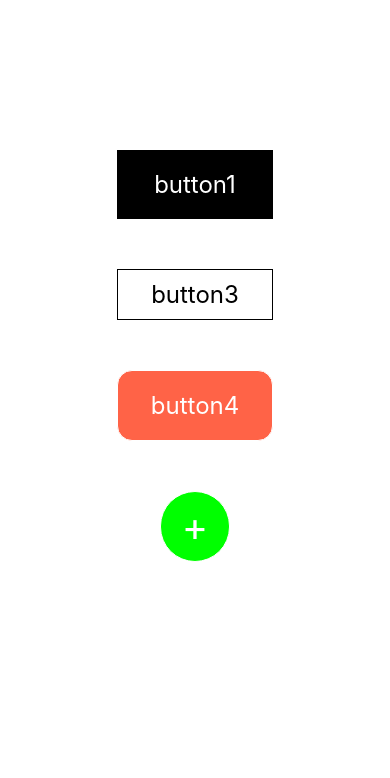
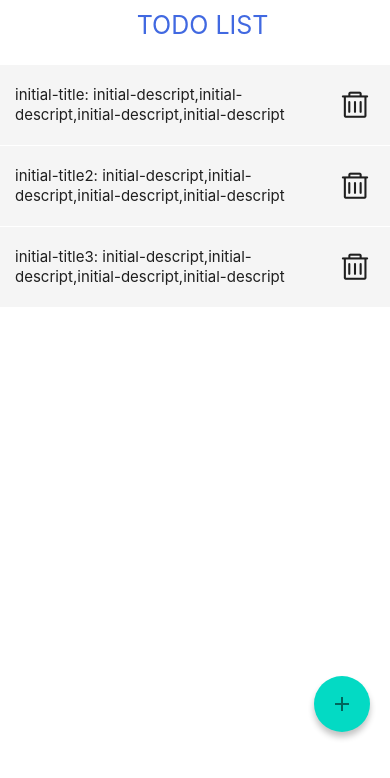
Before and after one commit to kurikuri333/Todolist, a React Native app: screen / in a window 390 px wide. Shown: the top 778 px of the page. Built offline with nearby package versions, Linux system fonts and the light colour scheme.

Commit message:
ゴミ箱　FAB　入力欄仮実装

```diff
--- a/App.tsx
+++ b/App.tsx
@@ -1,123 +1,253 @@
-import React from 'react';
-import { StyleSheet, Text, View, TouchableHighlight } from 'react-native';
+import React,{ FC, Fragment ,useState, useEffect }  from 'react';
+import { Checkbox, FAB } from 'react-native-paper';
+import  Icon  from "react-native-vector-icons/AntDesign";
+import {
+  StyleSheet,
+  Text,
+  SafeAreaView,
+  TextInput,
+  TouchableOpacity,
+  View,
+  FlatList,
+  Modal,
+  TouchableHighlight
+ } from 'react-native';
+ import todolist from './api/todolist.json';
 
-export default class App extends React.Component {
+ type Todo ={
+  id: number;
+  title: string;
+  description: string;
+  done: boolean;
+ }
 
-  constructor(props) {
-    super(props);
-    this.state = {
-    }
+ type Mode =`list` | `add`;
+
+ const App:FC = () => {
+
+  const [ready, setReady] = useState(false);
+  const getReady = () => {
+    setTodos(todolist);
+    setReady(true);
+  }
+  useEffect(() => {
+    getReady();
+  }, []);
+
+  // モードチェンジ
+  const [mode, setMode] = useState<Mode>('list');
+  const changeMode = (mode: Mode) => {
+    setMode(mode);
+  }
+  const handlePlus = () => {
+    changeMode('add'); // modal表示
+  }
+  const handleCancel = () => {
+    changeMode('list'); // リスト表示
   }
 
-  render() {
-    return (
-      <View style={styles.container}>
-        {/* ボタン1 */}
-        <TouchableHighlight style = {styles.button1}
-                            onPress= {() => console.log("press1")}
-                            activeOpacity={0.6}
-                            underlayColor="gray"
-        >
-          <Text style = {styles.fontStyle}>button1</Text>
-        </TouchableHighlight>
+  // TODO追加
+  const [todos, setTodos] = useState<Todo[]>([]);
+  const addTodo = (todo: Todo) => {
+    setTodos(todos => [...todos, todo]);
+  }
 
-        {/* ボタン3 */}
-        <TouchableHighlight style = {styles.button3}
-                    onPress= {() => console.log("press3")}
-                    activeOpacity={0.6}
-                    underlayColor="lightgray"
-        >
-          <Text style = {[styles.fontStyle, {color: "black"}]}>button3</Text>
-        </TouchableHighlight>
+  const handleAdd = () => {
+    if(!title || !description) return;
 
-        {/* ボタン4 */}
-        <TouchableHighlight style = {styles.button4}
-                    onPress= {() => console.log("press4")}
-                    activeOpacity={0.6}
-                    underlayColor="pink"
-        >
-          <Text style = {styles.fontStyle}>button4</Text>
-        </TouchableHighlight>
+    const newTodo: Todo = {
+      id: todos.length === 0 ? 1 : todos[todos.length - 1].id + 1,
+      title,
+      description,
+      done: false
+    }
+    addTodo(newTodo);
+    changeMode('list');
+  }
 
+  // TODO入力フォーム初期値
+  const [title, setTitle] = useState('');
+  const [description, setDescription] = useState('');
+  const resetInput = () => {
+    setTitle('');
+    setDescription('');
+  }
+  useEffect(() => {
+    if(mode === 'list') {
+      resetInput();
+    }
+  }, [mode]);
 
-        {/* ボタン7 */}
-        <TouchableHighlight style = {styles.button6}
-                    onPress= {() => console.log("press4")}
-                    activeOpacity={0.6}
-                    underlayColor="lightgray"
-        >
-          <Text style = {[styles.fontStyle, {fontSize: 40}]}>+</Text>
-        </TouchableHighlight>
+  // TODO削除
+  const deleteTodo = (id: number) => {
+    // filterメソッド: 配列の値を抽出するメソッド => [応用]選択されたIDが違うものだけを抽出するので同じIDを持つ内容は削除される
+    setTodos(todos => todos.filter(todo => todo.id !== id))
+  }
+  const handleDelete = (id: number) =>{
+    deleteTodo(id);
+  }
 
-      </View>
-    );
-  }
+  // 描画部分
+  return (
+    <Fragment>
+      <SafeAreaView style={styles.container}>
+        <View>
+
+          {/*<TouchableOpacity onPress={() => handlePlus()}>
+
+             </TouchableOpacity>*/}
+             <Text style={ styles.plus }>TODO LIST</Text>
+             <FAB
+
+                icon="plus"
+                style={styles.fab}
+                onPress={() => handlePlus()}
+                />
+         </View>
+
+        <View style={styles.todo_wrapper}>
+          <FlatList
+            data={todos}
+            renderItem={({ item: todo }) => {
+
+              return (
+                <View style={styles.todo_container}>
+                  <Text numberOfLines={2} style={styles.todo_title}>
+                    { todo.title }: { todo.description }
+                  </Text>
+                  <TouchableOpacity onPress={ () => handleDelete(todo.id) }>
+
+                    {/*<Text style={ styles.delete }>Delete</Text>*/}
+
+                    <Icon name="delete" size={30} color='#1f1f1f'/>
+                  </TouchableOpacity>
+                </View>
+              );
+            }}
+            keyExtractor={(_, index) => index.toString()}
+          />
+        </View>
+      </SafeAreaView>
+
+      <Modal visible={ mode === 'add'} animationType={ 'slide' }>
+        <View style={ styles.modal }>
+          <View style={ styles.textinput_frame }>
+            <TextInput
+              placeholder={'Title'}
+              placeholderTextColor={'#bfbfbf'}
+              value={ title }
+              onChangeText={ text => setTitle(text) }
+              style={ styles.textinput }
+            />
+            <TextInput
+              placeholder={'Description'}
+              placeholderTextColor={'#bfbfbf'}
+              value={ description }
+              onChangeText={ text => setDescription(text) }
+              style={ styles.textinput }
+            />
+          </View>
+          <View style={ styles.button }>
+            <TouchableOpacity onPress={() => handleAdd()}>
+              <Text style={ styles.add }>Add</Text>
+            </TouchableOpacity>
+            <TouchableOpacity onPress={() => handleCancel()}>
+              <Text style={ styles.cancel }>Cancel</Text>
+            </TouchableOpacity>
+          </View>
+        </View>
+      </Modal>
+    </Fragment>
+  );
+
 }
+
 const styles = StyleSheet.create({
   container: {
     flex: 1,
-    marginTop: 100
+    backgroundColor: "#fff",
   },
-  button1: {
-    backgroundColor: "black",
+  modal: {
+    justifyContent: 'center',
+    alignItems: 'center',
+    backgroundColor: "#fff",
+    height: 400,
+  },
+  todo_wrapper: {
+    marginTop: 25,
+  },
+  todo_container: {
+    flex: 1,
+    flexDirection: 'row',
+    justifyContent: 'space-between',
+    alignItems: 'center',
     padding: 20,
-    width: "40%",
-    alignSelf: "center",
-    marginTop: 50,
+    marginBottom: 1,
+    paddingLeft: 15,
+    backgroundColor: '#f5f5f5',
   },
-  button2: {
-    backgroundColor: "blue",
+  todo_title: {
+    color: '#1f1f1f',
+    width: 300,
+    fontSize: 15,
+    lineHeight: 20,
+    textAlign: 'left',
+  },
+  plus: {
+    fontSize: 25,
+    textAlign: 'center',
+    color: '#4169e1',
+    marginTop: 10,
+    paddingLeft: 15,
+  },
+  add: {
+    fontSize: 15,
+    textAlign: 'center',
+    color: '#fff',
+    width: 250,
+    marginTop: 20,
+    marginRight: 5,
     padding: 10,
-    width: "40%",
-    alignSelf: "center",
-    marginTop: 50,
+    backgroundColor: '#4169e1',
   },
-  button3: {
-    backgroundColor: "white",
+  cancel: {
+    fontSize: 15,
+    textAlign: 'center',
+    color: '#fff',
+    width: '100%',
+    marginTop: 20,
+    marginLeft: 5,
     padding: 10,
-    width: "40%",
-    alignSelf: "center",
-    marginTop: 50,
-    borderWidth: 1,
-    borderColor: "black",
+    backgroundColor: '#ccc',
   },
-  button4: {
-    backgroundColor: "tomato",
-    padding: 20,
-    width: "40%",
-    alignSelf: "center",
-    marginTop: 50,
-    borderWidth: 1,
-    borderColor: "white",
-    borderRadius: 15,
+  textinput_frame: {
+    width: '100%',
+    marginBottom: 25,
   },
-  button5: {
-    backgroundColor: "black",
-    padding: 20,
-    width: "40%",
-    alignSelf: "center",
-    marginTop: 50,
-  	shadowColor: "black",
-  	shadowOffset: {
-  		height: 4,
-  		width: 4
-  	},
-  	shadowRadius: 5,
-  	shadowOpacity: 0.8,
+  textinput: {
+    color: '#1f1f1f',
+    fontSize: 18,
+    borderColor: '#ccc',
+    borderBottomWidth: 1,
+    padding: 25,
   },
-  button6: {
-    backgroundColor: "lime",
-    padding: 10,
-    width: 70,
-    alignSelf: "center",
-    marginTop: 50,
-    borderWidth: 1,
-    borderColor: "white",
-    borderRadius: 50,
+  button: {
+    flexDirection: 'row',
   },
-  fontStyle: {
-    color: "white",
-    alignSelf: "center",
-    fontSize: 24,
+  delete: {
+    fontSize: 14,
+    padding: 30,
+    color: '#fff',
+    backgroundColor: '#dc143c',
+  },
+  fab: {
+    size: 500,
+    color: '#4169e1',
+    position: 'absolute',
+    marginTop: 676,
+    right: 20
   }
+
 });
+
+export default App;
--- /dev/null
+++ b/api/todolist.json
@@ -0,0 +1,20 @@
+[
+    {
+        "id": 1,
+        "title": "initial-title",
+        "description": "initial-descript,initial-descript,initial-descript,initial-descript",
+        "done": false
+    },
+    {
+        "id": 2,
+        "title": "initial-title2",
+        "description": "initial-descript,initial-descript,initial-descript,initial-descript",
+        "done": false
+    },
+    {
+        "id": 3,
+        "title": "initial-title3",
+        "description": "initial-descript,initial-descript,initial-descript,initial-descript",
+        "done": false
+    }
+]
```
Also changed, not shown: 16 other files (tests, documents, lock files or other folders).
